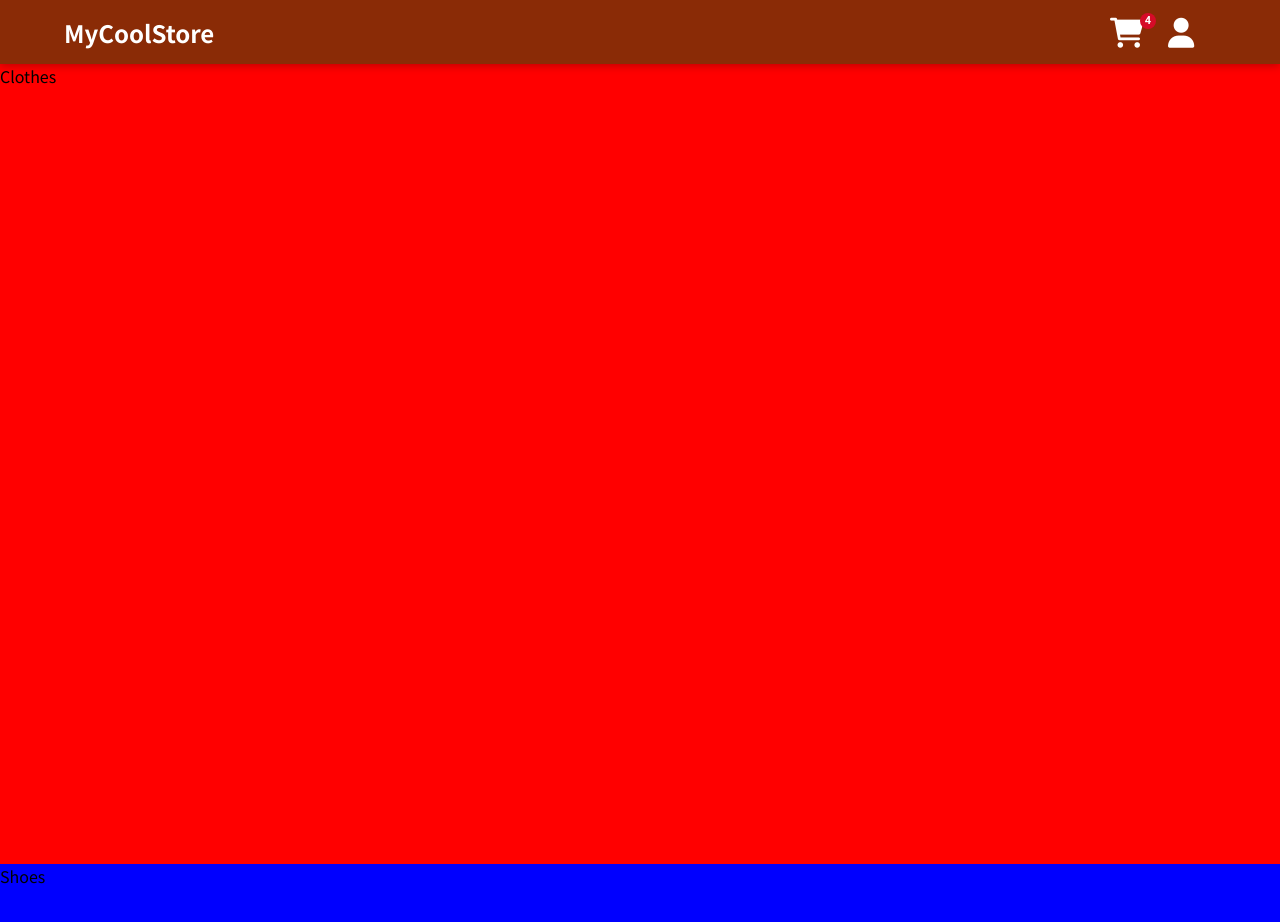
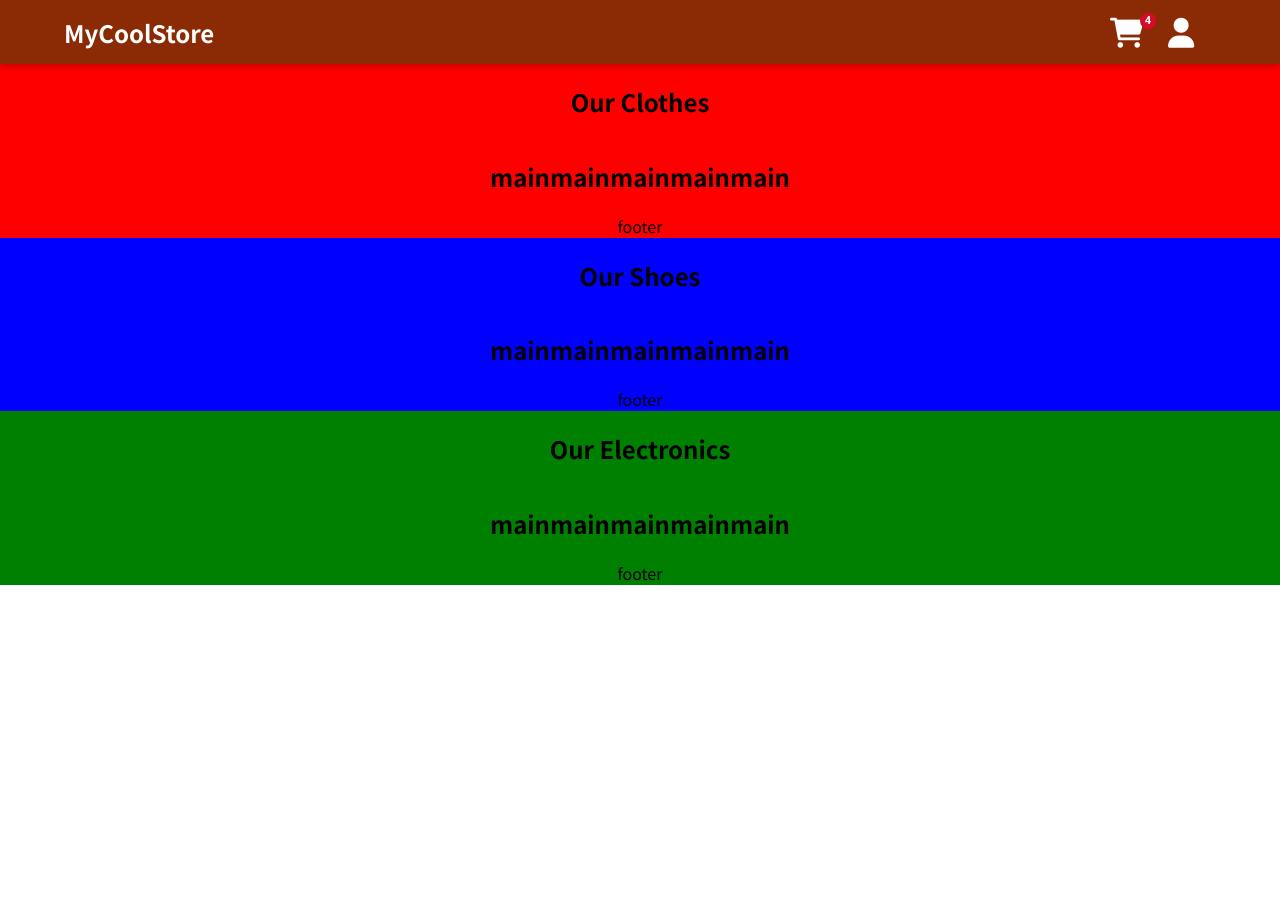
Before and after one commit to DavidPerelman/my-new-cool-store, a React (Create React App) app: page / in a window 1280 px wide. Shown: the top 922 px of the page. After the commit the page ends 800 px from the top, so only its background shows below. Built offline with nearby package versions, Linux system fonts and the light colour scheme.

Commit message:
basic style CategoryContainer

```diff
--- a/src/App.js
+++ b/src/App.js
@@ -23,10 +23,10 @@ function App() {
     <Fragment>
       {cartIsShown && <Cart onCloseCart={hideCartHandler} />}
 
-      <div>
-        <Header onShowCart={showCartHandler} onHideCart={hideCartHandler} />
-      </div>
-      <div style={{ marginTop: '4rem' }}>
+      <Header onShowCart={showCartHandler} onHideCart={hideCartHandler} />
+      <div
+        style={{ marginTop: '4rem', display: 'flex', flexDirection: 'column' }}
+      >
         {categories.map((category) => {
           return <CategoryContainer key={category.id} category={category} />;
         })}
--- a/src/components/Layout/CategoryContainer/CategoryContainer.js
+++ b/src/components/Layout/CategoryContainer/CategoryContainer.js
@@ -4,12 +4,22 @@ import classes from './CategoryContainer.module.css';
 const CategoryContainer = ({ category }) => {
   console.log(category);
   return (
-    <main
+    <div
       className={classes.CategoryContainer}
       style={{ backgroundColor: `${category.color}` }}
     >
-      {category.name}
-    </main>
+      <header>
+        <h2>Our {category.name}</h2>
+      </header>
+      <main className={classes.main}>
+        <h2>main</h2>
+        <h2>main</h2>
+        <h2>main</h2>
+        <h2>main</h2>
+        <h2>main</h2>
+      </main>
+      <footer>footer</footer>
+    </div>
   );
 };
 
--- a/src/components/Layout/CategoryContainer/CategoryContainer.module.css
+++ b/src/components/Layout/CategoryContainer/CategoryContainer.module.css
@@ -1,3 +1,17 @@
 .CategoryContainer {
-  height: 100vh;
+  width: 100%;
+  display: flex;
+  flex-direction: column;
+  align-items: center;
+  /* height: 100vh; */
 }
+
+.main {
+  display: flex;
+  flex-direction: row;
+}
+
+.footer {
+  display: flex;
+  flex-direction: row;
+}
```
